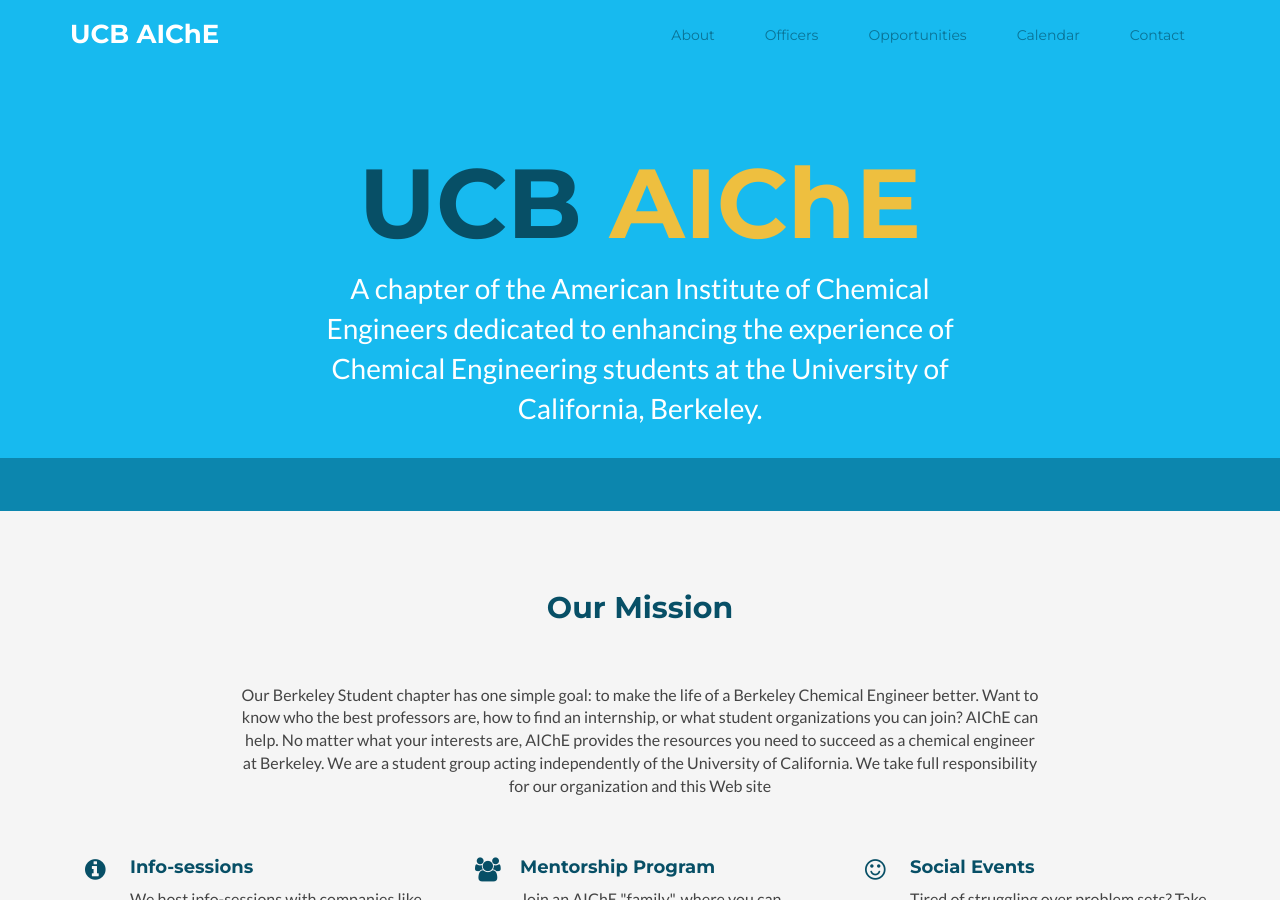
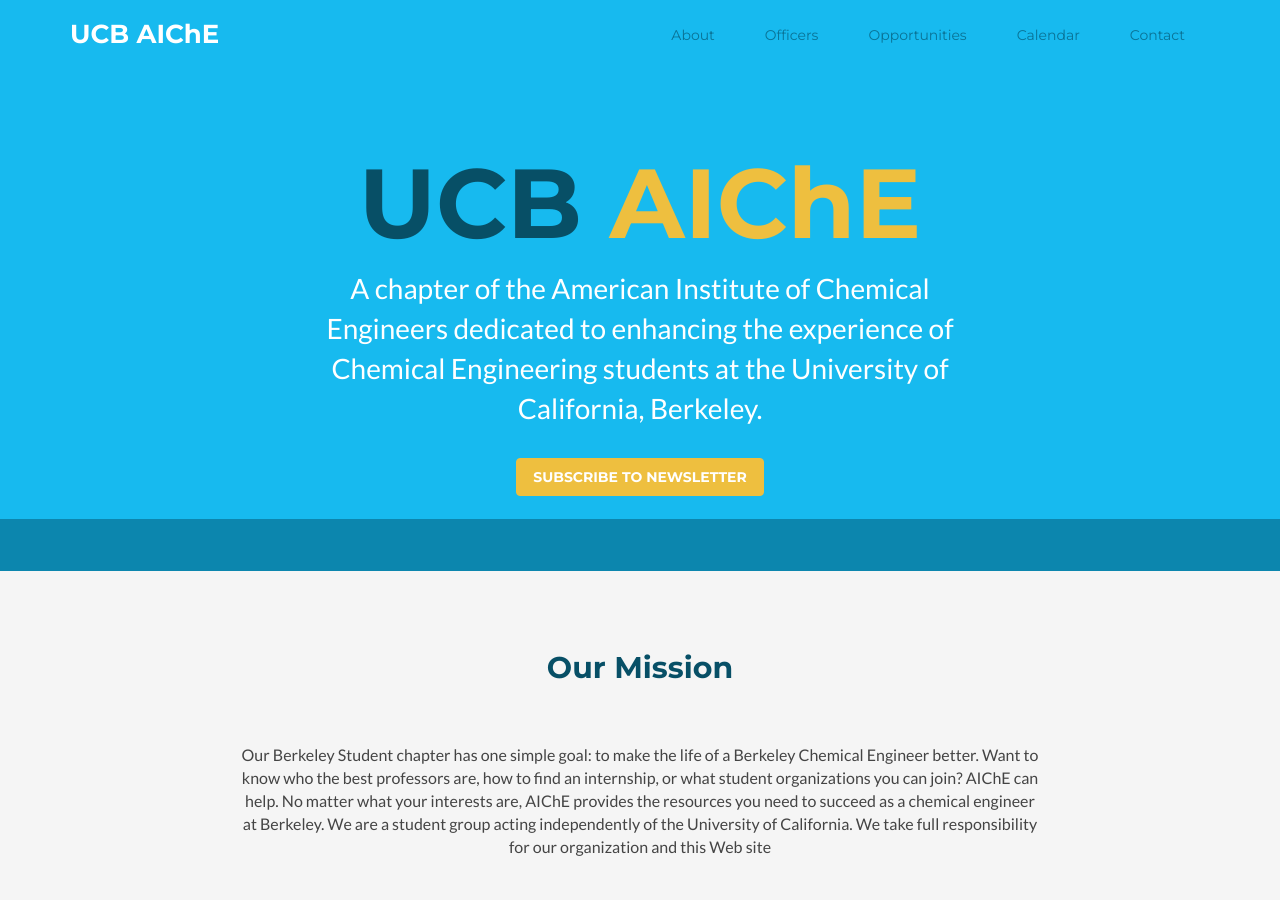
Before and after one commit to berkeleyAiChE/berkeleyAiChE.github.io, a Jekyll site: the page built from index.html, in a window 1280 px wide and 900 px high. Built offline with Jekyll 4.4.1, drawn with Linux system fonts in a browser that asks for light colours.

Commit message:
pupdated facebook share and newsletter link

```diff
--- a/_includes/promo.html
+++ b/_includes/promo.html
@@ -3,6 +3,8 @@
         <div class="container text-center">
             <h2 class="title">UCB<span class="highlight"> AIChE</span></h2>
             <p class="intro">A chapter of the American Institute of Chemical Engineers dedicated to enhancing the experience of Chemical Engineering students at the University of California, Berkeley. </p>
+
+            <a class="btn btn-cta-secondary" href="http://goo.gl/forms/yV518TKG7k" target="_blank"> Subscribe to Newsletter </a> <br> <br>
 
 
         </div><!--//container-->
@@ -10,7 +12,7 @@
             <div class="social-media-inner container text-center">
                 <ul class="list-inline">
                     <li class="facebook-like">
-                         <div class="fb-like" data-href="http://berkeleyAIChE.github.io" data-layout="button_count" data-action="like" data-show-faces="false" data-share="true"></div>
+                         <div class="fb-like" data-href="http://aiche.berkeley.edu" data-layout="button_count" data-action="like" data-show-faces="false" data-share="true"></div>
                     </li><!--//facebook-like-->
 
 
```
Also changed, not shown: 1 other file.
